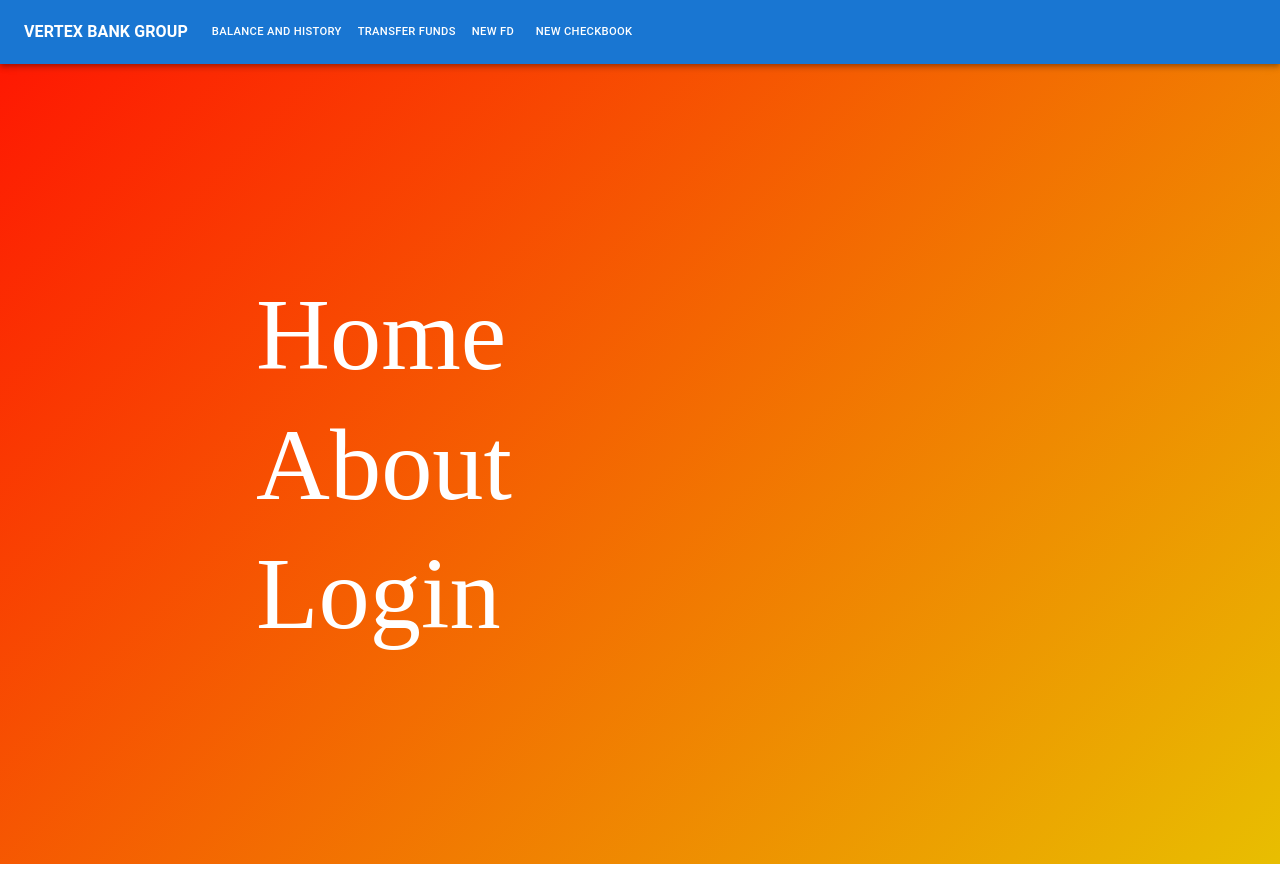
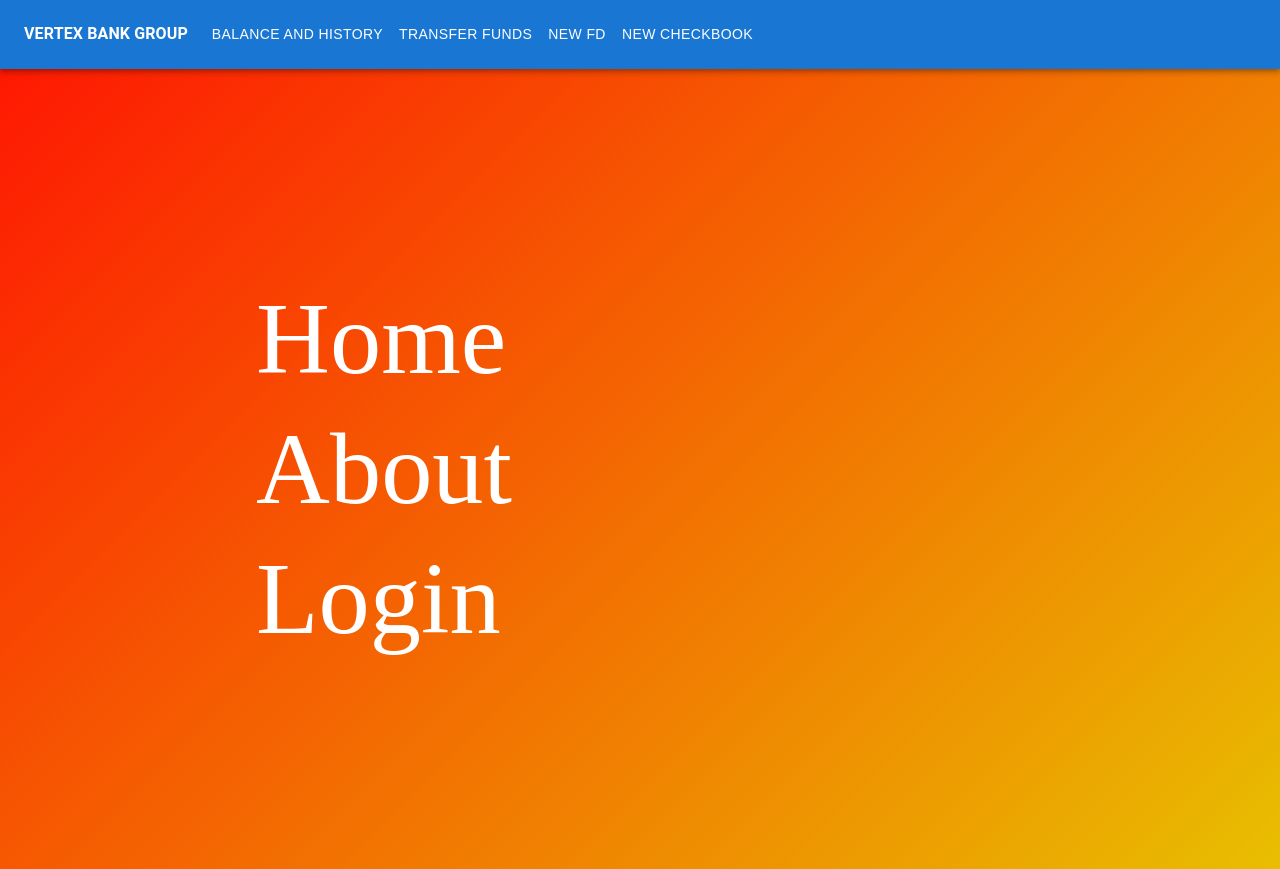
Before and after one commit to madalatrivedh20/Online-Banking-Capstone, a React (Create React App) app: page / in a window 1280 px wide. Shown: the top 869 px of the page. Built offline with nearby package versions, Linux system fonts and the light colour scheme.

Commit message:
increased font size of navbar

```diff
--- a/src/components/Navbar.js
+++ b/src/components/Navbar.js
@@ -24,7 +24,7 @@ const Navbar = () => {
               sx={{
                 mr: 2,
                 display: { xs: 'none', md: 'flex' },
-                fontWeight: 700,
+                fontWeight: 600,
                 color: 'inherit',
                 textDecoration: 'none',
               }}
@@ -98,7 +98,8 @@ const Navbar = () => {
               <Button
                 key='balance_history'
                 href='/balance'
-                sx={{ my: 2, color: 'white', display: 'block', font: 'arial' }}
+                size='medium'
+                sx={{ my: 2, color: 'white', display: 'block', fontFamily: 'arial', fontSize: 14 }}
               >
                 Balance and History
               </Button>
@@ -106,7 +107,7 @@ const Navbar = () => {
               <Button
                 key='transfer_funds'
                 href='/transferfunds'
-                sx={{ my: 2, color: 'white', display: 'block', font: 'arial' }}
+                sx={{ my: 2, color: 'white', display: 'block', fontFamily: 'arial', fontSize: 14 }}
               >
                 Transfer funds
               </Button>
@@ -114,7 +115,7 @@ const Navbar = () => {
               <Button
                 key='new_FD'
                 href='newfd'
-                sx={{ my: 2, color: 'white', display: 'block', font: 'arial' }}
+                sx={{ my: 2, color: 'white', display: 'block', fontFamily: 'arial', fontSize: 14 }}
               >
                 New FD
               </Button>
@@ -123,7 +124,7 @@ const Navbar = () => {
               <Button
                 key='request_checkbook'
                 href='/requestcheckbook'
-                sx={{ my: 2, color: 'white', display: 'block', font: 'arial' }}
+                sx={{ my: 2, color: 'white', display: 'block', fontFamily: 'arial', fontSize: 14 }}
               >
                 New checkbook
               </Button>
@@ -134,7 +135,8 @@ const Navbar = () => {
       </AppBar >
 
       {" "}
-      {auth.isAuthenticated ?
+      {
+        auth.isAuthenticated ?
           <button onClick={e => { auth.setIsAuthenticated(false); navigate('/'); }}>
             Log out
           </button>
@@ -143,7 +145,7 @@ const Navbar = () => {
             Log In
           </button>
       }
-    </div>
+    </div >
   );
 };
 
```
Lines whose indentation alone changed are shown as unchanged.
